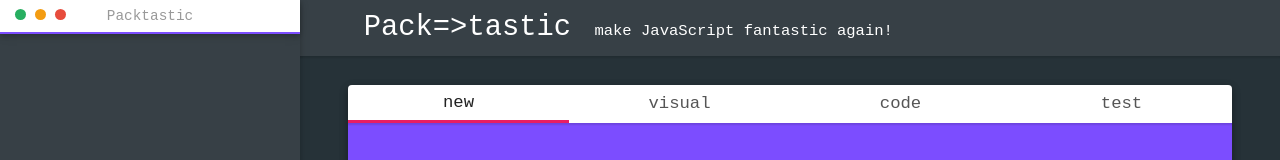
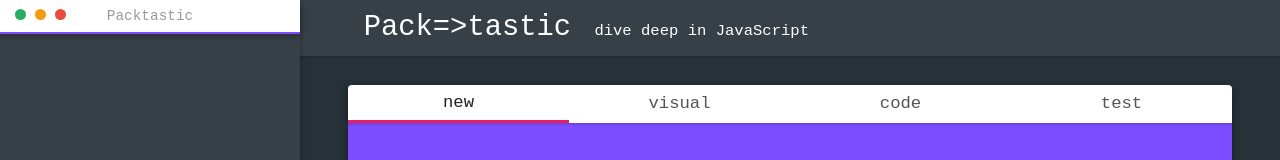
Before and after one commit to heypoom/pwahacks, a React app: page /new in a window 1280 px wide. Shown: the top 160 px of the page. Built offline with nearby package versions, Linux system fonts and the light colour scheme; a web font is replaced by a local one.

Commit message:
:art: Tagline Changes

```diff
--- a/public/index.html
+++ b/public/index.html
@@ -33,7 +33,7 @@
       work correctly both with client-side routing and a non-root public URL.
       Learn how to configure a non-root public URL by running `npm run build`.
     -->
-    <title>Packtastic | Make Webpack Fantastic Again!</title>
+    <title>Packtastic | Dive Deep in JavaScript</title>
     <style>
       body {
         margin: 0;
--- a/src/components/Workspace/index.js
+++ b/src/components/Workspace/index.js
@@ -37,7 +37,7 @@ const Workspace = ({sidebar, toggleSidebar: toggle}) => (
       </nav>
       <main className={s.main}>
         <div className={s.topbar}>
-          <h1>Pack=><b>tastic</b><small>make JavaScript fantastic again!</small></h1>
+          <h1>Pack=><b>tastic</b><small>dive deep in JavaScript</small></h1>
         </div>
         <section className={s.workspace}>
           <Tabs />
```
